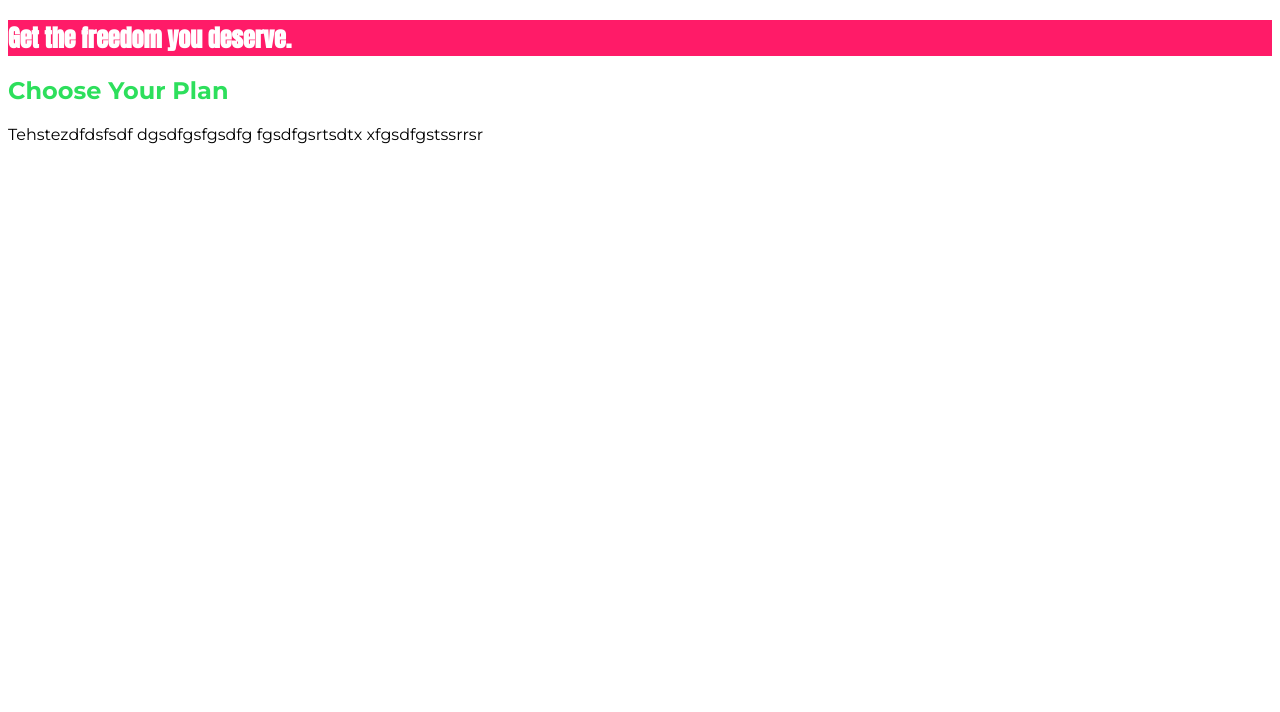
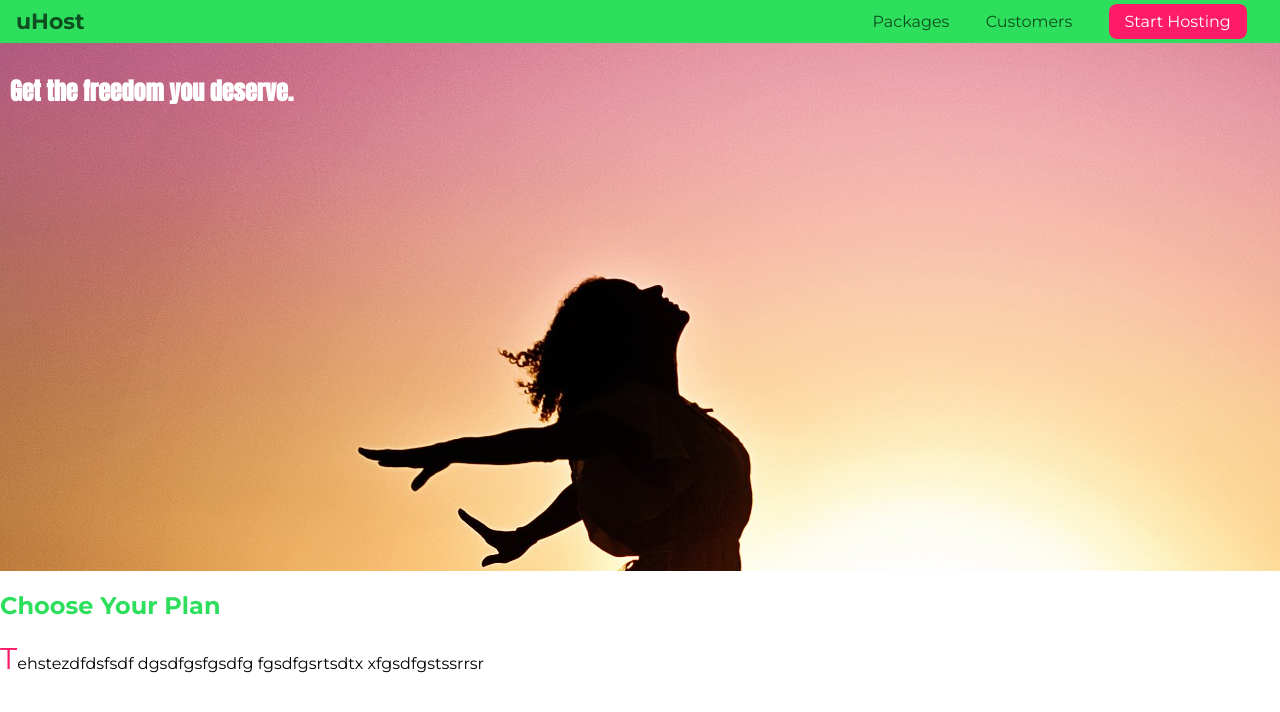
Before and after one commit to GunaUI/CSS-Complete-Guide, a plain HTML site: page index.html in a window 1280 px wide. Drawn offline with Linux system fonts and the light colour scheme.

Commit message:
basic css

```diff
--- a/index.html
+++ b/index.html
@@ -9,10 +9,30 @@
     <link href="https://fonts.googleapis.com/css?family=Anton&display=swap" rel="stylesheet">
     <link href="https://fonts.googleapis.com/css?family=Montserrat:400,700&display=swap" rel="stylesheet">
     <link rel="stylesheet" href="main.css"/>
-
 </head>
 
 <body>
+    <header class="main-header">
+        <div>
+            <a href="index.html" class="main-header__brand">
+                uHost
+            </a>
+        </div>
+        <nav class="main-nav">
+            <ul class="main-nav__items">
+                <li class="main-nav__item">
+                    <a href="packages/index.html">Packages</a>
+                </li>
+                <li class="main-nav__item">
+                    <a href="customers/index.html">Customers</a>
+                    <a href="customers/index.html" style="display:none">Customers</a>
+                </li>
+                <li class="main-nav__item main-nav__item--cta">
+                    <a href="start-hosting/index.html">Start Hosting</a>
+                </li>
+            </ul>
+        </nav>
+    </header>
     <main>
         <section id="product-overview">
             <div><h1>Get the freedom you deserve.</h1></div>
--- a/main.css
+++ b/main.css
@@ -1,14 +1,99 @@
-body {
+*{
+    box-sizing: border-box;
+}
+
+body{
     font-family: 'Montserrat', sans-serif;
+    margin: 0;
 }
-#product-overview h1 {
-    background-color: #ff1b68;
+
+#product-overview{
+    background: url("freedom.jpg");
+    width: 100%;
+    height: 528px;
+    padding: 10px;
 }
-h1 {
-    color: #ffff;
-    font-family: 'Anton', sans-serif;
-}
+
 .section-title{
     color: #2ddf5c;
     font-family: inherit;
 }
+
+#product-overview h1{
+    color: #ffff;
+    font-family: 'Anton', sans-serif;
+}
+
+.main-header{
+    width: 100%;
+    background: #2ddf5c;
+    padding: 8px 16px;
+}
+
+.main-header > div{
+    display: inline-block;
+    vertical-align: middle
+}
+
+.main-header__brand{
+    color: #0e4f1f;
+    text-decoration: none;
+    font-weight: bold;
+    font-size: 22px;
+}
+
+.main-nav{
+    display: inline-block;
+    text-align: right;
+    /* width: calc(100% - 49x); */
+    width: calc(100% - 74px);
+    vertical-align: middle;
+}
+
+.main-nav__items{
+    margin: 0;
+    padding: 0;
+    list-style: none;
+}
+
+.main-nav__item{
+    display: inline-block;
+    margin: 0px 16px;
+}
+
+.main-nav__item  a{
+    text-decoration: none;
+    color: #0e4f1f;
+    font-weight: 500;
+    padding: 3px 0 ;
+}
+
+/* .main-nav__item  a::after{
+    content: " (Link)";
+    color: #ff1b68;
+} */
+
+.main-nav__item  a:hover,
+.main-nav__item  a:active {
+    color: #fff;
+    border-bottom: 5px solid white;
+}
+
+.main-nav__item--cta a{
+    color: white;
+    background-color: #ff1b68;
+    padding: 8px 16px;
+    border-radius: 8px;
+}
+
+.main-nav__item--cta a:hover,
+.main-nav__item--cta a:active{
+    color: #ff1b68;
+    background-color: white;
+    border: none
+}
+
+#plans > p::first-letter{
+    color: #ff1b68;
+    font-size: 30px;
+}
```
Also changed, not shown: box/Screen Shot 2019-07-22 at 11.56.07 AM.png (added), box/Screen Shot 2019-07-22 at 12.12.36 PM.png (added), freedom.jpg (added), 1 other file.
